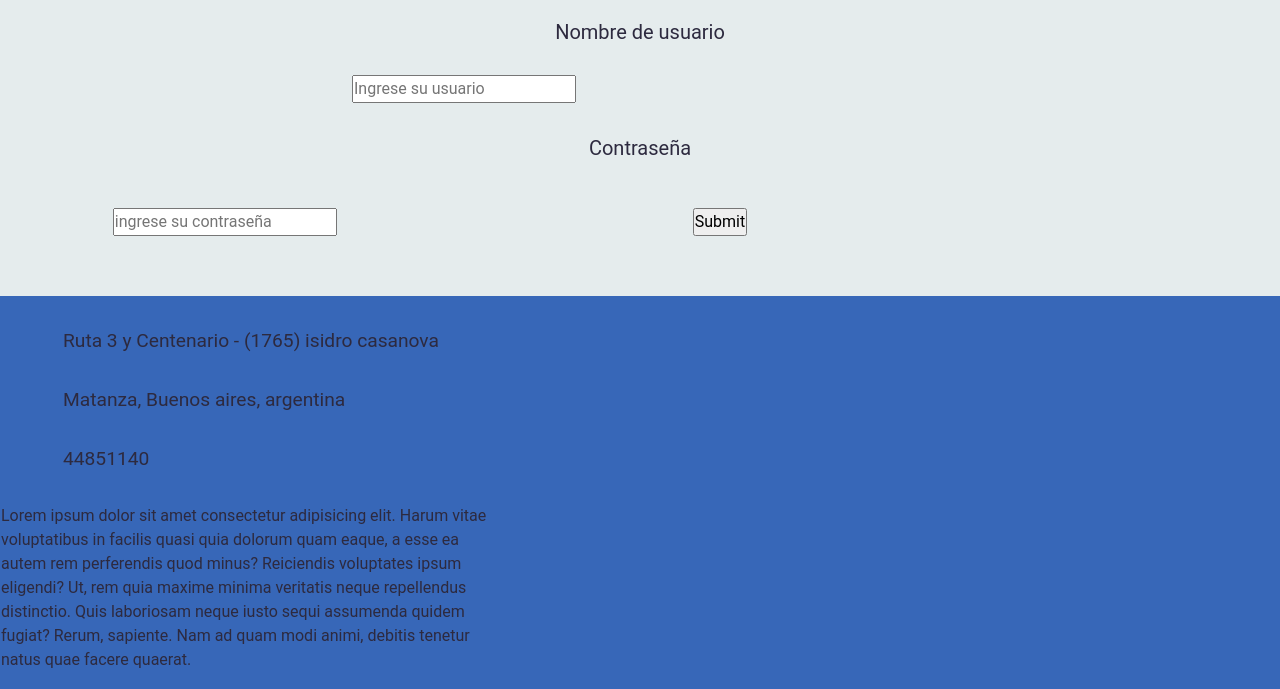
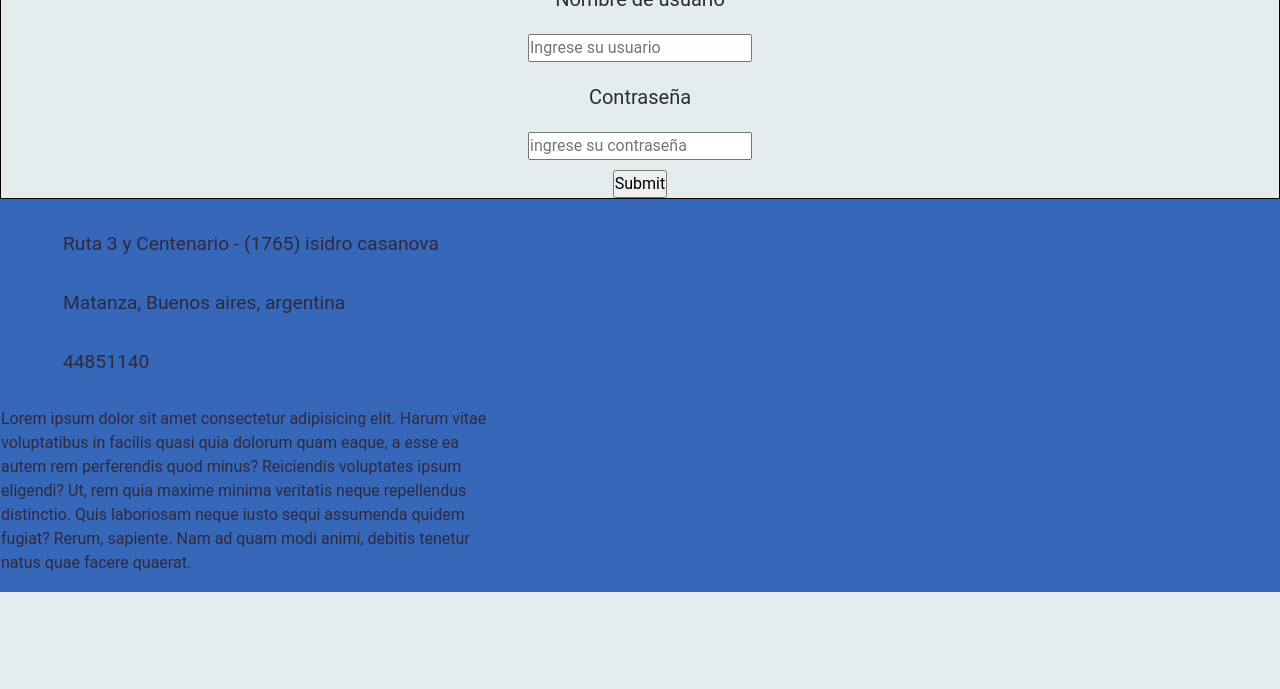
Before and after one commit to sonic3dz/Preproyecto-final-2, a plain HTML site: page mi proyecto/pages/iniciarsesion.html in a window 1280 px wide. Shown: the part 269-958 px from the top of the page. After the commit the page ends 861 px from the top, so only its background shows below. Drawn offline with nearby package versions, Linux system fonts and the light colour scheme.

Commit message:
guardado 6

```diff
--- a/mi proyecto/css/diseño.css
+++ b/mi proyecto/css/diseño.css
@@ -34,6 +34,7 @@ h1{
 header ul{
     display: flex;
     justify-content:center;
+    flex-wrap: wrap;
 }
 
 header ul li {
@@ -41,12 +42,15 @@ header ul li {
     font-size: 18px;
     list-style-type: none;
     margin: 0 15px 25px ;
+    flex-wrap: wrap;
 }
 
 header ul li a {
     text-decoration: none;
     font-weight:bold;
     color:#D3E3F3;
+    display: flex;
+    flex-wrap: wrap;
 }
 
 /* NAV */
@@ -55,11 +59,13 @@ nav {
     padding: 10px auto;
     background-color: #3767B8;
     position: sticky;
+
 }
 
 nav ul{
     display: flex;
     justify-content: center;
+    flex-wrap: wrap;
 }
 
 nav ul li{
@@ -136,7 +142,7 @@ footer p{
 /* CSS INICIAR SESION */
 
 .mainSesion{
-    border: none;
+    border: 1px black solid
 }
 
 legend p {
@@ -144,43 +150,36 @@ legend p {
 }
 
 fieldset{
-    margin-top: 50px;
-    text-align: center;
+    text-align:center;
     border: none;
 }
 
 label{
     display: block;
-    margin: 30px;
+    margin: 20px;
     font-size: 20px;
 }
 
 .nombre{
-    margin-top: -30px;
-    margin-right: 352px;
-    max-width: 100%;
+    margin-right: auto auto;
 }
 
 .contraseña{
-    margin-top: -30px;
-    margin-right: 352px;
-
+    margin-left: auto auto;
 }
 
 .enviar{
-    margin-top: 15px;
-    margin-right: 420px;
+    display: flex;
+    margin-right: auto;
+    margin-left: auto;
+    margin-top: 10px;
 }
 
 .footerSesion{
-    margin-top: 60px;
+    margin-top:auto;
 }
 
 /* CSS ELECTRONICA */
-
-.mainElectronica{
-    margin: none;
-}
 
 .tituloElectronica{
     text-align: center;
@@ -195,6 +194,7 @@ label{
 .mainElectronica ul li {
     font-size: 25px;
     text-align: center;
+    margin-left: auto auto;
 
 
 }
@@ -204,6 +204,7 @@ label{
     font-size: 15px;
     max-width: 280px;
     justify-content: center;
-    margin-left: 500px;
+    margin:auto;
+
 
 }
```
